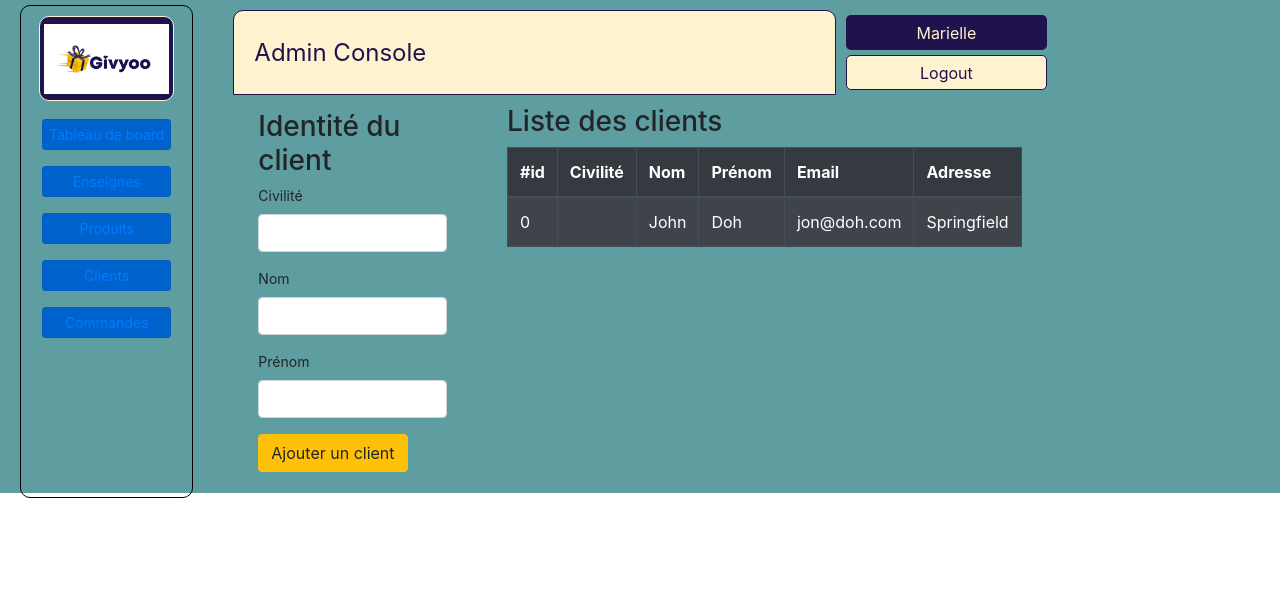
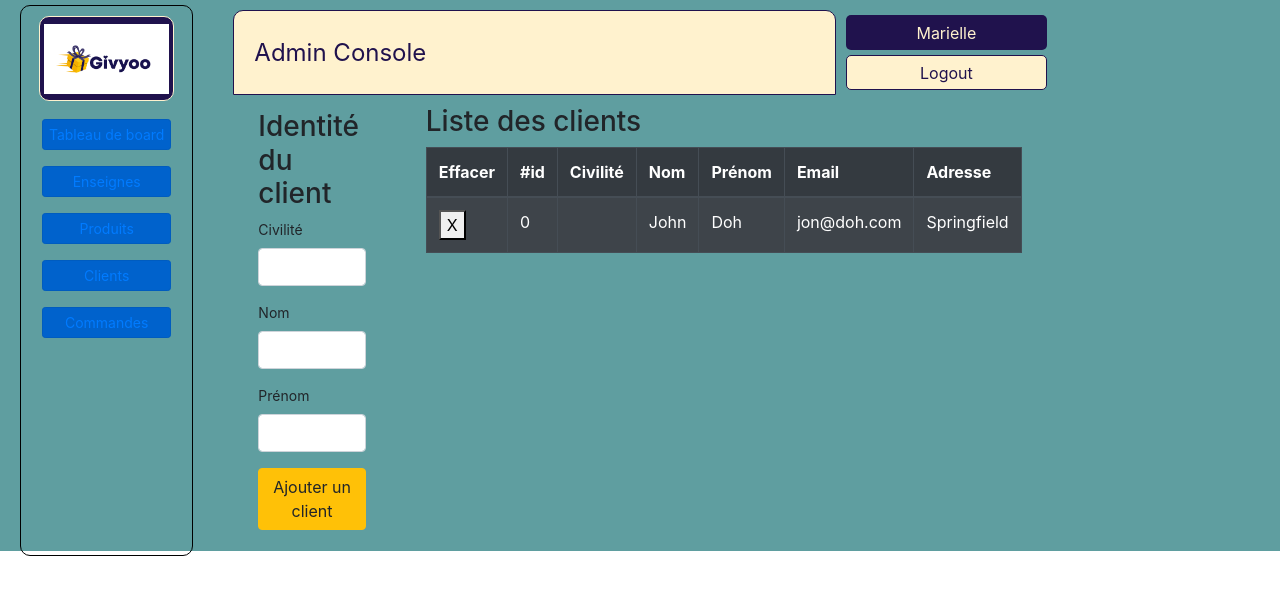
Before and after one commit to gobelinmalin/bordeaux_0320_p3_admin_giftcard, a React (Create React App) app: page /admin/customers in a window 1280 px wide. Shown: the top 594 px of the page. Built offline with nearby package versions, Linux system fonts and the light colour scheme; no server answers.

Commit message:
Delete from CRUD working

```diff
--- a/src/App.jsx
+++ b/src/App.jsx
@@ -15,6 +15,7 @@ import Shops from './components/shops/Shops';
 import ShopsAdd from './components/shops/ShopsAdd';
 import ShopsUpdate from './components/shops/ShopsUpdate';
 import ShopDetails from './components/shops/ShopDetail';
+// import AllCustomers from './components/customers/AllCustomers';
 /* import FormCustomer from './components/customers/FormCustomer';
 import BoardChart from './components/boardchart/BoardChart';
 import DisplayContent from './components/DisplayContent';
--- a/src/components/customers/Customers.jsx
+++ b/src/components/customers/Customers.jsx
@@ -5,7 +5,7 @@ import { Table, Container, Col, Row } from 'react-bootstrap';
 
 // import components
 
-import AllCustomers from './AllCustomers';
+import CustomersList from './CustomersList';
 import AddCustomers from './AddCustomer';
 
 // import data
@@ -42,6 +42,11 @@ const Customers = () => {
 
   // PUT a customer
   // DELETE a customer
+  const deleteCustomer = (id) => {
+    Axios.delete(`http://localhost:5000/api/clients/${id}`, customers).then(
+      (response) => response.status === 200 && customers
+    );
+  };
 
   return (
     <Container>
@@ -51,7 +56,10 @@ const Customers = () => {
         </Col>
         <Col>
           <Table>
-            <AllCustomers customers={customers} />
+            <CustomersList
+              customers={customers}
+              deleteCustomer={deleteCustomer}
+            />
           </Table>
         </Col>
       </Row>
--- a/src/components/customers/AllCustomers.jsx
+++ b/src/components/customers/CustomersList.jsx
@@ -1,5 +1,6 @@
 // import lib
 import React from 'react';
+
 import PropTypes from 'prop-types';
 import { Table, Container } from 'react-bootstrap';
 
@@ -8,12 +9,18 @@ import { Table, Container } from 'react-bootstrap';
 // import style
 import '../content-section.css';
 
-const AllCustomers = ({ customers }) => {
+const CustomersList = ({ customers, deleteCustomer }) => {
   const allCustomers =
     customers &&
     customers.map((customer) => {
       return (
         <tr>
+          <td>
+            <button type="submit" onClick={() => deleteCustomer(customer.id)}>
+              {' '}
+              X{' '}
+            </button>
+          </td>
           <td>{customer.id}</td>
           <td>{customer.civility}</td>
           <td>{customer.firstname}</td>
@@ -36,6 +43,7 @@ const AllCustomers = ({ customers }) => {
       >
         <thead>
           <tr>
+            <th>Effacer</th>
             <th>#id</th>
             <th>Civilité</th>
             <th>Nom</th>
@@ -49,12 +57,14 @@ const AllCustomers = ({ customers }) => {
     </Container>
   );
 };
-AllCustomers.defaultProps = {
+CustomersList.defaultProps = {
   customers: PropTypes.arrayOf,
+  deleteCustomer: PropTypes.func,
 };
 
-AllCustomers.propTypes = {
+CustomersList.propTypes = {
   customers: PropTypes.arrayOf(PropTypes.object),
+  deleteCustomer: PropTypes.func,
 };
 
-export default AllCustomers;
+export default CustomersList;
```
Also changed, not shown: src/components/customers/DeleteCustomer.jsx (deleted).
